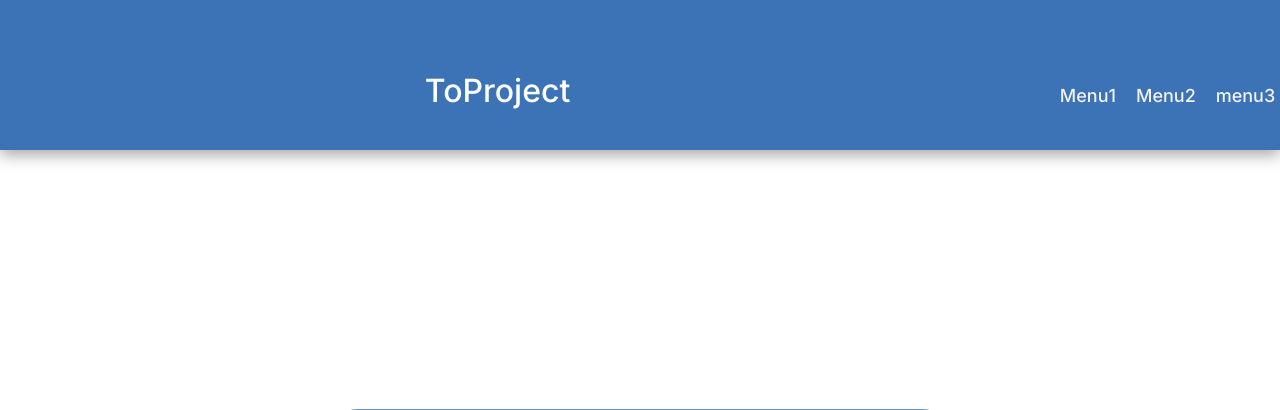
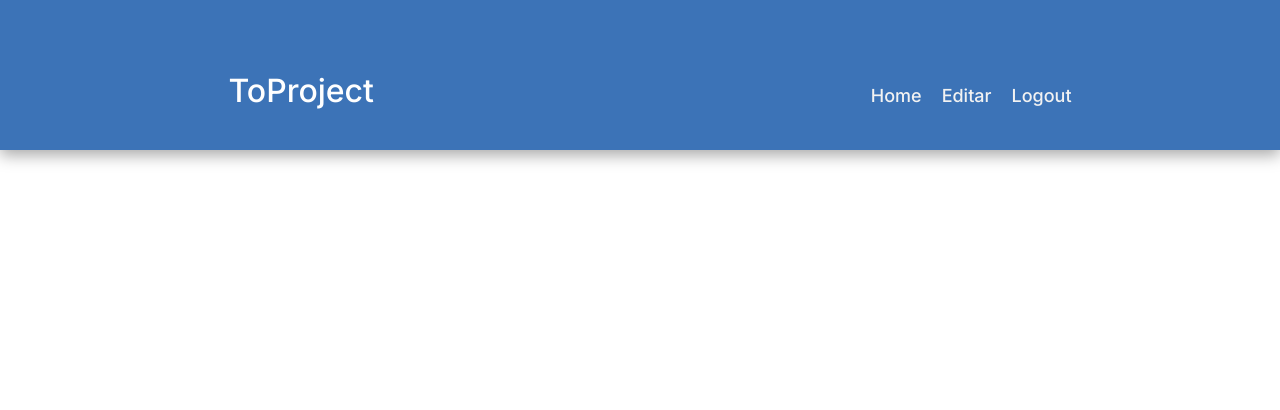
Before and after one commit to Diogo-seabra/5PJS-ToProject, a Django app: page / in a window 1280 px wide; the page is wider, and only the part inside the window is pictured. Shown: the top 410 px of that part. Run offline with Django 5.2, Linux system fonts and the light colour scheme; some libraries are stand-ins or nearby versions.

Commit message:
1.2 - match

```diff
--- a/ToProjectApp/ToProject/static/css/home.css
+++ b/ToProjectApp/ToProject/static/css/home.css
@@ -65,14 +65,16 @@
     padding: 0px;
     display: flex;
     flex-direction: row;
+    margin-top: 50px;
 
     justify-content: space-around;
     align-items: center;
     color: white;
     z-index: 300;
-    position: absolute;
-    top: 50px;
-    left: 200px;
+    /* position: absolute;
+    top: 50px; */
+    /* left: 200px; */
+
 }
 /*  */
 .navbar img{
--- a/ToProjectApp/ToProject/templates/navbar/nav.html
+++ b/ToProjectApp/ToProject/templates/navbar/nav.html
@@ -9,10 +9,10 @@
     <h1>ToProject<h1>
 
     <ul>
-        <li><a href="./">Menu1<a/></li>
-        <li><a href="/verificador">Menu2</a></li>
+        <li><a href="./">Home<a/></li>
+        <li><a href="/verificador">Editar</a></li>
         {% comment %} <li><a href="#">Load</a></li> {% endcomment %}
         {% comment %} <li><a href="#">Export</a></li> {% endcomment %}
-        <li><a href="https://www.gov.br/anp/pt-br" target="_blank">menu3</a></li>
+        <li><a href="" target="_blank">Logout</a></li>
     </ul>
 </div>
```
Also changed, not shown: ToProjectApp/ToProject/static/images/adicionar.png (added), 4 other files.
